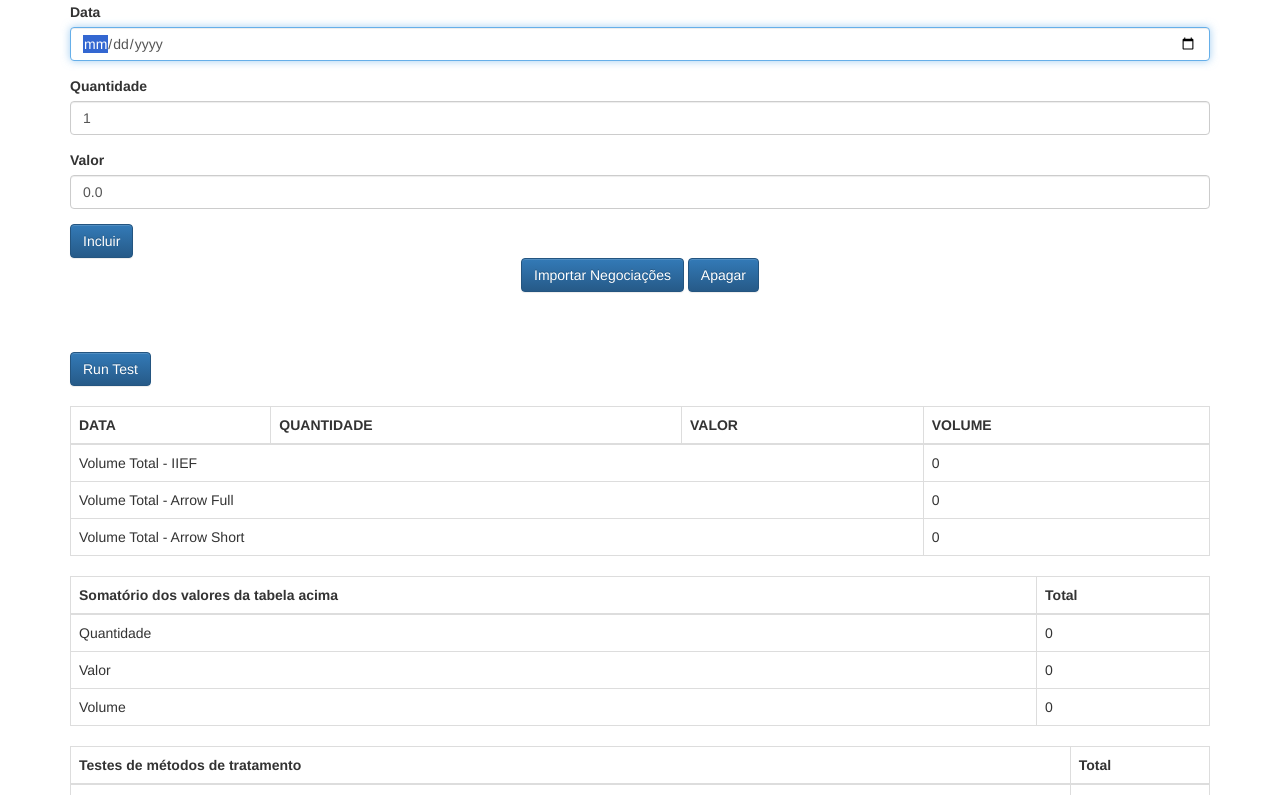
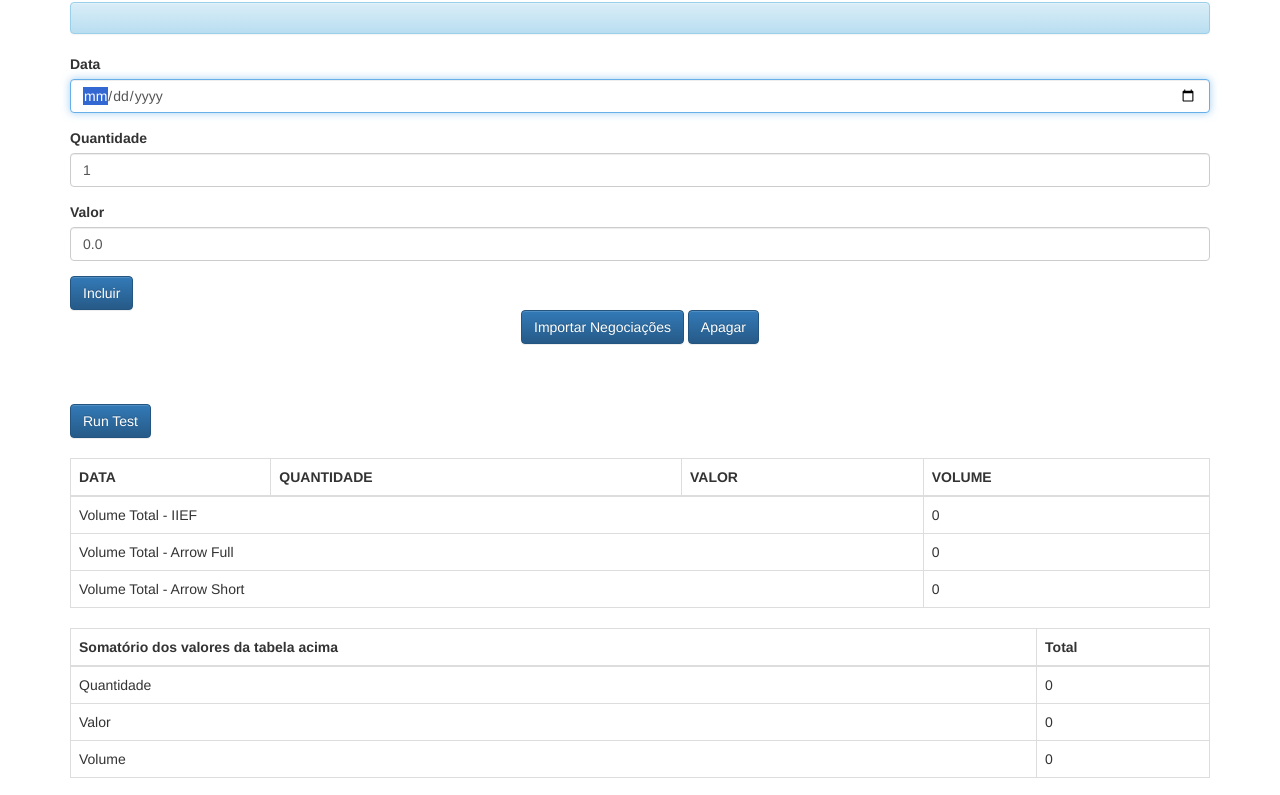
Before and after one commit to Kadu88/javascript-advanced-ES6-I, a plain HTML site: page projectframe/client/index.html in a window 1280 px wide. Shown: the part 68-863 px from the top of the page. Drawn offline with Linux system fonts and the light colour scheme.

Commit message:
fixing wrong code

```diff
--- a/projectframe/client/index.html
+++ b/projectframe/client/index.html
@@ -53,8 +53,8 @@
     <script src="js/app/models/ListaNegociacoes.js"></script>
     <script src="js/app/models/Mensagem.js"></script>
     <script src="js/app/models/Negociacao.js"></script>
-    <script src="js/app/view/NegociacoesView.js"></script>
-    <script src="js/app/view/MensagemView.js"></script>
+    <script src="js/app/views/NegociacoesView.js"></script>
+    <script src="js/app/views/MensagemView.js"></script>
     <script src="js/app/controllers/NegociacaoController.js"></script>
     <script src="js/app/helpers/DateHelper.js"></script>
     <script>
--- a/projectframe/client/js/app/controllers/NegociacaoController.js
+++ b/projectframe/client/js/app/controllers/NegociacaoController.js
@@ -10,7 +10,6 @@ class NegociacaoController {
 
         this._negociacoesView = new NegociacoesView($('#negociacoesView'));
         this._negociacoesView.update(this._listaNegociacoes);
-
 
         this._mensagem = new Mensagem();
         this._mensagemView = new MensagemView($('#mensagemView'));
--- a/projectframe/client/js/app/view/MensagemView.js
+++ b/projectframe/client/js/app/views/MensagemView.js
@@ -5,12 +5,10 @@ class MensagemView {
     }
 
     _template(model) {
-
         return `<p class="alert alert-info">${model.texto}</p>`;
     }
 
-    _update(model) {
-
+    update(model) {
         this._elemento.innerHTML = this._template(model);
     }
 }
```
Also changed, not shown: projectframe/client/js/app/views/NegociacoesView.js (renamed from projectframe/client/js/app/view/NegociacoesView.js).
